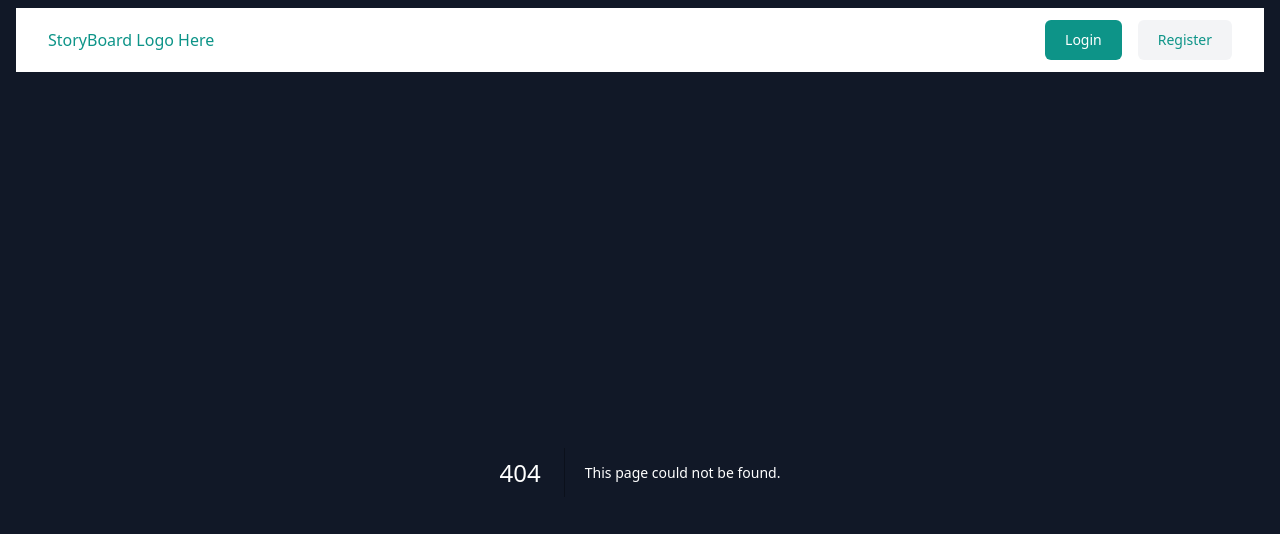
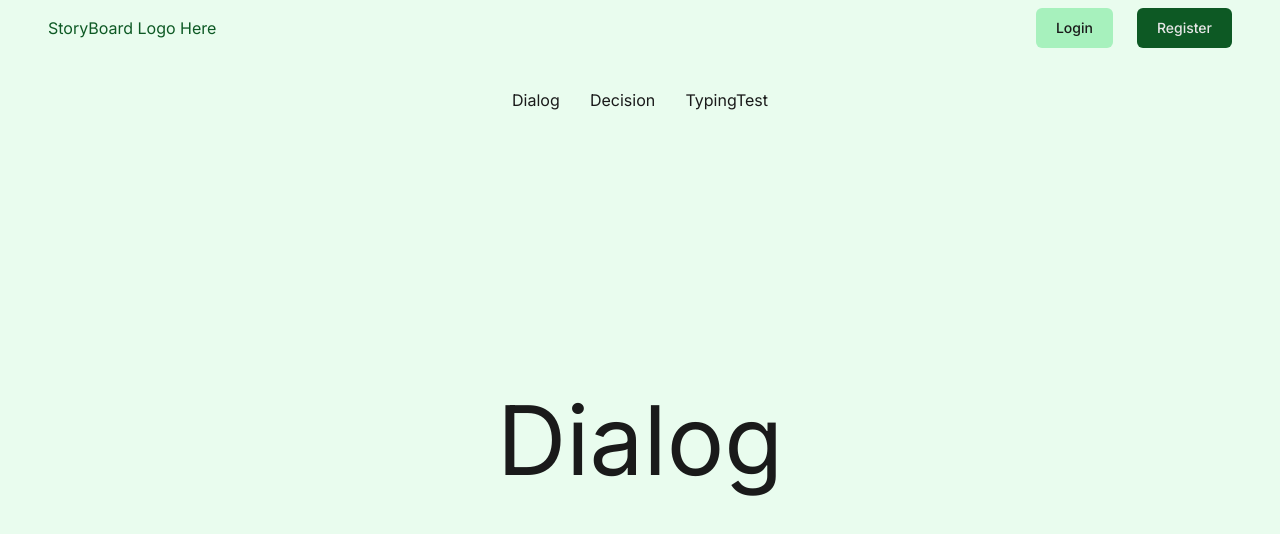
Before and after one commit to StoryBoardTeam5/StoryBoard-FrontEnd, a Next.js app: page /play in a window 1280 px wide. Before the commit this address had no page. Shown: the top 534 px of the page. Built offline with nearby package versions, Linux system fonts and the light colour scheme.

Commit message:
Update Styling / App Routing For Typing Test

```diff
--- /dev/null
+++ b/src/app/_assets/colorpalette.ts
@@ -0,0 +1,83 @@
+/*
+File name     : src/app/_assets/colorpalette.tsx
+Description   : Home page of the application https://storyboard-frontend.vercel.app/
+LastEditBy    : Andres Lopez-Bormann
+CreatedDate   : 2023-11-05
+Revisions  :
+  2023-11-03 - Add Comments
+  2023-11-05 - Styling updates
+Preconditions: N/A
+Postconditions:
+*/
+
+// Generated from https://www.realtimecolors.com/?colors=ffffff-0e0d01-4058f2-262103-102ce5&fonts=Poppins-Poppins
+const ColorPalette = {
+  colors: {
+    text: {
+      50: '#f2f2f2',
+      100: '#e6e6e6',
+      200: '#cccccc',
+      300: '#b3b3b3',
+      400: '#999999',
+      500: '#808080',
+      600: '#666666',
+      700: '#4d4d4d',
+      800: '#333333',
+      900: '#1a1a1a',
+      950: '#0d0d0d',
+    },
+    background: {
+      50: '#e9fcee',
+      100: '#d3f8de',
+      200: '#a6f2bd',
+      300: '#7aeb9c',
+      400: '#4ee47b',
+      500: '#21de5a',
+      600: '#1bb148',
+      700: '#148536',
+      800: '#0d5924',
+      900: '#072c12',
+      950: '#031609',
+    },
+    primary: {
+      50: '#e9fcee',
+      100: '#d3f8de',
+      200: '#a6f2bd',
+      300: '#7aeb9c',
+      400: '#4ee47b',
+      500: '#21de5a',
+      600: '#1bb148',
+      700: '#148536',
+      800: '#0d5924',
+      900: '#072c12',
+      950: '#031609',
+    },
+    secondary: {
+      50: '#e9fcef',
+      100: '#d3f8de',
+      200: '#a7f1bd',
+      300: '#7bea9c',
+      400: '#4fe37b',
+      500: '#22dd5a',
+      600: '#1cb048',
+      700: '#158436',
+      800: '#0e5824',
+      900: '#072c12',
+      950: '#031609',
+    },
+    accent: {
+      50: '#e9fcee',
+      100: '#d3f8de',
+      200: '#a6f2bd',
+      300: '#7aeb9c',
+      400: '#4ee47b',
+      500: '#21de5a',
+      600: '#1bb148',
+      700: '#148536',
+      800: '#0d5924',
+      900: '#072c12',
+      950: '#031609',
+    },
+  },
+}
+export default ColorPalette
--- /dev/null
+++ b/src/app/_components/Decision/decision.tsx
@@ -0,0 +1,21 @@
+/*
+File name     : src/app/_components/Decision/decision.tsx
+Description   : Decision Modal for StoryBoard
+LastEditBy    : Andres Lopez-Bormann
+CreatedDate   : 2023-11-05
+Revisions :
+Preconditions: N/A
+Postconditions: Decision page is rendered
+*/
+
+import React from 'react'
+
+const Decision = () => {
+  return (
+    <div className='flex h-screen-with-nav'>
+      <h1 className='m-auto text-8xl'>Decision</h1>
+    </div>
+  )
+}
+
+export default Decision
--- /dev/null
+++ b/src/app/_components/Dialog/dialog.tsx
@@ -0,0 +1,21 @@
+/*
+File name     : src/app/_components/Dialog/Dialog.tsx
+Description   : Dialog Modal for StoryBoard
+LastEditBy    : Andres Lopez-Bormann
+CreatedDate   : 2023-11-05
+Revisions :
+Preconditions: N/A
+Postconditions: Dialog page is rendered
+*/
+
+import React from 'react'
+
+const Dialog = () => {
+  return (
+    <div className='flex h-screen-with-nav'>
+      <h1 className='m-auto text-8xl'>Dialog</h1>
+    </div>
+  )
+}
+
+export default Dialog
--- a/src/app/_components/NavBar/Navbar.tsx
+++ b/src/app/_components/NavBar/Navbar.tsx
@@ -5,6 +5,7 @@ LastEditBy    : Andres Lopez-Bormann
 CreatedDate   : 2023-10-22
 Revisions  :
   2023-11-03 - Add Comments
+  2023-11-05 - Styling updates
 Preconditions: N/A
 Postconditions:
   - Navigation bar is rendered
@@ -22,9 +23,9 @@ const Navbar = () => {
   }
 
   return (
-    <header id='header' className='bg-white dark:bg-gray-900'>
-      <div className='mx-auto flex h-16 max-w-screen-xl items-center gap-8 px-4 sm:px-6 lg:px-8'>
-        <Link className='z-10 block text-teal-600 dark:text-teal-300' href='/'>
+    <header id='header'>
+      <div className='h-16 mx-auto flex max-w-screen-xl items-center gap-8 px-4 sm:px-6 lg:px-8'>
+        <Link className='z-10 block text-colors-primary-800 dark:text-colors-primary-200' href='/'>
           StoryBoard Logo Here
         </Link>
 
@@ -44,16 +45,16 @@ const Navbar = () => {
           </nav>
 
           <div className='flex items-center gap-4'>
-            <div className='sm:flex sm:gap-4'>
+            <div className='sm:flex sm:gap-6'>
               <Link
-                className='block rounded-md bg-teal-600 px-5 py-2.5 text-sm font-medium text-white transition hover:bg-teal-700 dark:hover:bg-teal-500'
+                className='rounded-md bg-colors-secondary-200 px-5 py-2.5 text-sm font-medium transition hover:bg-colors-secondary-300 dark:bg-colors-secondary-800 dark:hover:bg-colors-secondary-700'
                 href='/login'
               >
                 Login
               </Link>
 
               <Link
-                className='hidden rounded-md bg-gray-100 px-5 py-2.5 text-sm font-medium text-teal-600 transition hover:text-teal-600/75 dark:bg-gray-800 dark:text-white dark:hover:text-white/75 sm:block'
+                className='rounded-md bg-colors-primary-800 px-5 py-2.5 text-sm font-medium text-colors-text-100 transition hover:text-colors-secondary-400 dark:bg-colors-primary-200 dark:text-colors-secondary-800 dark:hover:text-colors-secondary-600'
                 href='/register'
               >
                 Register
@@ -62,7 +63,7 @@ const Navbar = () => {
 
             <button
               onClick={handleMenu}
-              className='block rounded bg-gray-100 p-2.5 text-gray-600 transition hover:text-gray-600/75 dark:bg-gray-800 dark:text-white dark:hover:text-white/75 md:hidden'
+              className='block rounded bg-colors-accent-600 p-2.5 text-colors-text-200 transition hover:text-colors-text-400 dark:bg-colors-accent-400 dark:text-colors-text-800 dark:hover:text-colors-text-100 md:hidden'
             >
               <span className='sr-only'>Toggle menu</span>
               <svg
--- a/src/app/layout.tsx
+++ b/src/app/layout.tsx
@@ -5,6 +5,7 @@ LastEditBy    : Andres Lopez-Bormann
 CreatedDate   : 2023-09-22
 Revisions  :
   2023-11-03 - Add Comments
+  2023-11-05 - Update Styling
 Preconditions: N/A
 Postconditions: Layout (Shell) of website is rendered
 */
@@ -27,8 +28,11 @@ export const metadata: Metadata = {
 
 export default function RootLayout({ children }: { children: React.ReactNode }) {
   return (
-    <html className='p-4 pt-2' lang='en'>
-      <body className={inter.className /* For font selection */ + 'h-screen, bg-gray-900 text-white'}>
+    <html
+      className='h-screen-with-nav bg-colors-background-50 p-4 pt-2 text-colors-text-900 dark:bg-colors-background-950 dark:text-colors-text-100'
+      lang='en'
+    >
+      <body className={inter.className /* For font selection */}>
         <Navbar />
         {children /* All pages on website are rendered here */}
       </body>
--- a/src/app/login/page.tsx
+++ b/src/app/login/page.tsx
@@ -4,7 +4,7 @@ Description   : Login page for StoryBoard
 LastEditBy    : Andres Lopez-Bormann
 CreatedDate   : 2023-10-22
 Revisions :
-  2023-11-03 - Add Comments
+  2023-11-03 - Add Comments / Styling Updates
 Preconditions: N/A
 Postconditions: Login page is rendered
 */
@@ -14,8 +14,8 @@ import React from 'react'
 // Login Component Here (TODO: Turn into modal)
 const Login = () => {
   return (
-    <div className='z-10 flex h-screen w-full content-center items-center justify-center bg-gray-900'>
-      <h1 className='z-10 text-center text-9xl text-white'>Login</h1>
+    <div className='flex h-screen-with-nav'>
+      <h1 className='m-auto text-8xl'>Login</h1>
     </div>
   )
 }
--- a/src/app/page.tsx
+++ b/src/app/page.tsx
@@ -5,6 +5,7 @@ LastEditBy    : Andres Lopez-Bormann
 CreatedDate   : 2023-09-22
 Revisions  :
   2023-11-03 - Add Comments
+  2023-11-05 - Styling updates
 Preconditions: N/A
 Postconditions:
 */
@@ -15,21 +16,19 @@ import Link from 'next/link'
 
 const page = () => {
   return (
-    <section className=' '>
-      <div className='z-10 mx-auto flex h-screen max-w-screen-xl items-center px-4'>
-        <div className='z-10 mx-auto max-w-3xl text-center'>
-          <h1 className='bg-gradient-to-r from-green-300 via-blue-500 to-purple-600 bg-clip-text pb-1 text-3xl font-extrabold text-transparent sm:text-5xl'>
+    <section className='flex h-screen-with-nav'>
+      <div className='m-auto'>
+        <h1 className='bg-gradient-to-r from-colors-primary-300 via-colors-secondary-600 to-colors-accent-900 bg-clip-text pb-1 text-3xl font-extrabold text-transparent sm:text-5xl'>
           Welcome to StoryBoard
           {/* <span className="sm:block"> Choose your story</span> */}
         </h1>
-          <div className='z-10 mt-8 flex flex-wrap justify-center gap-4'>
+        <div className='mt-8 flex justify-center gap-4'>
           <Link
-              className='z-10 block w-full rounded border border-blue-600 bg-blue-600 px-12 py-3 text-sm font-medium text-white hover:bg-transparent hover:text-white focus:outline-none focus:ring active:text-opacity-75 sm:w-auto'
-              href='/typingtest'
+            className='rounded border border-colors-primary-600 bg-colors-primary-600 px-12 py-3 text-sm font-medium text-white hover:bg-transparent hover:text-colors-primary-600 sm:w-auto'
+            href='/play'
           >
             Play Now
           </Link>
-          </div>
         </div>
       </div>
     </section>
--- /dev/null
+++ b/src/app/play/page.tsx
@@ -0,0 +1,54 @@
+/*
+File name     : src/app/play/page.tsx
+Description   : Game Navigation for StoryBoard - will have 3 modes: Dialog, Decision, and TypingTest
+LastEditBy    : Andres Lopez-Bormann
+CreatedDate   : 2023-11-03
+Revisions  :
+  2023-11-05 - Creation Date
+Preconditions:
+Postconditions: Game Navigation is rendered and user can switch between modes
+*/
+'use client'
+
+import React, { useState } from 'react'
+
+// import { useRouter } from 'next/router'
+import Decision from '../_components/Decision/decision'
+import Dialog from '../_components/Dialog/dialog'
+import TypingTest from '../_components/TypingTest/typingtest'
+
+const Play = () => {
+
+  const [currentMode, setCurrentMode] = useState('Dialog')
+  console.log(currentMode)
+
+  const handleDialog = () => {
+    setCurrentMode('Dialog')
+  }
+  const handleDecision = () => {
+    setCurrentMode('Decision')
+  }
+  const handleTypingTest = () => {
+    setCurrentMode('TypingTest')
+  }
+
+  return (
+    <div className=''>
+      {/* Buttons are here to switch between modes, remove later */}
+      <div className='m-auto mt-10 flex w-64 justify-between'>
+        <button onClick={handleDialog}>Dialog</button>
+        <button onClick={handleDecision}>Decision</button>
+        <button onClick={handleTypingTest}>TypingTest</button>
+      </div>
+      {currentMode === 'Dialog' ? (
+        <Dialog />
+      ) : currentMode === 'Decision' ? (
+        <Decision />
+      ) : currentMode === 'TypingTest' ? (
+        <TypingTest />
+      ) : null}
+    </div>
+  )
+}
+
+export default Play
--- a/src/app/register/page.tsx
+++ b/src/app/register/page.tsx
@@ -13,8 +13,8 @@ import React from 'react'
 // Register Component Here (TODO: Turn into modal)
 const Register = () => {
   return (
-    <div className='z-10 flex h-screen w-full content-center items-center justify-center bg-gray-900'>
-      <div className='z-10 text-center text-9xl text-white'>Register</div>
+    <div className='flex h-screen-with-nav'>
+      <h1 className='m-auto text-8xl'>Register</h1>
     </div>
   )
 }
--- a/tailwind.config.ts
+++ b/tailwind.config.ts
@@ -5,10 +5,12 @@ LastEditBy    : Andres Lopez-Bormann
 CreatedDate   : 2023-09-22
 Revisions  :
   2023-11-03 - Add Comments
+  2023-11-05 - Adding Color palette
 Preconditions: N/A
 Postconditions: Configures the tailwindcss plugin.
 */
 
+import ColorPalette from './src/app/_assets/colorpalette'
 import type { Config } from 'tailwindcss'
 
 const config: Config = {
@@ -17,14 +19,13 @@ const config: Config = {
     './src/components/**/*.{js,ts,jsx,tsx,mdx}',
     './src/app/**/*.{js,ts,jsx,tsx,mdx}',
   ],
+
   theme: {
     extend: {
-      height: {
-        "screen-with-nav": "calc(100vh + 4rem)",
-      },
-      colors: {
-      "background": "#252525",
-      }
+      colors: ColorPalette,
+    },
+    height: {
+      "screen-with-nav": "calc(90vh - 4rem)",
     },
   },
   plugins: [],
```
Also changed, not shown: src/app/_components/TypingTest/typingtest.tsx (renamed from src/app/typingtest/page.tsx, +12 -6 lines). Lines whose indentation alone changed are shown as unchanged.
